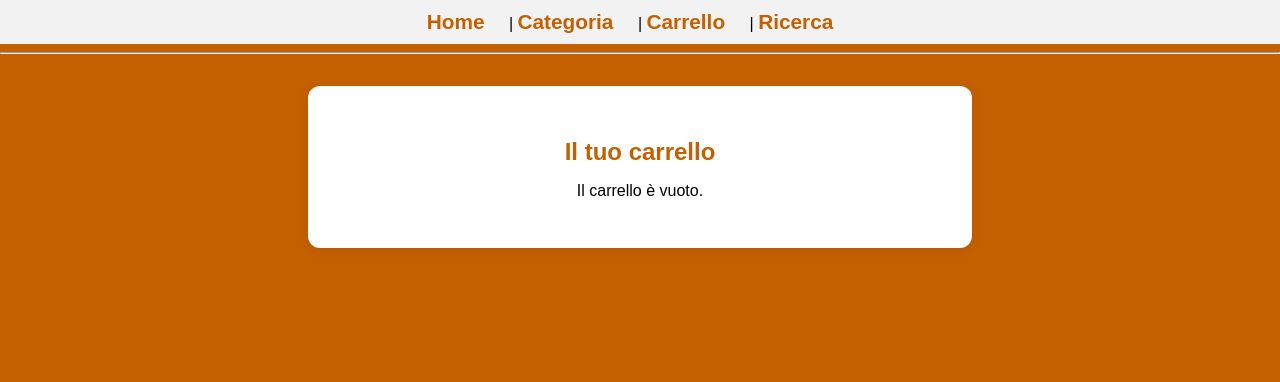
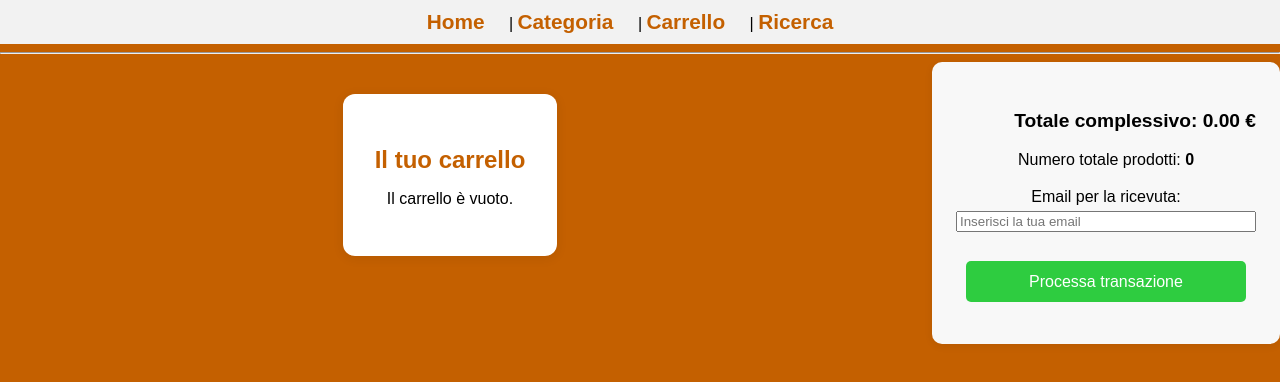
Before and after one commit to Zaidaman/CartExpress, a Vue app in the folder frontend/: page /carrello in a window 1280 px wide. Shown: the top 382 px of the page. Built offline with nearby package versions, Linux system fonts and the light colour scheme.

Commit message:
Update CarrelloView.vue

```diff
--- a/frontend/src/views/CarrelloView.vue
+++ b/frontend/src/views/CarrelloView.vue
@@ -3,6 +3,13 @@ import { ref, onMounted } from 'vue';
 
 const carrello = ref([]);
 const totale = ref(0);
+
+const totaleProdotti = ref(0);
+const email = ref("");
+
+function calcolaTotaleProdotti() {
+	totaleProdotti.value = carrello.value.reduce((acc, prod) => acc + prod.quantita, 0);
+}
 
 function leggiCarrelloDaCookie() {
 	const cookie = document.cookie.split('; ').find(row => row.startsWith('carrello='));
@@ -22,7 +29,9 @@ function leggiCarrelloDaCookie() {
 		carrello.value = [];
 	}
 	calcolaTotale();
+	calcolaTotaleProdotti();
 }
+
 
 function calcolaTotale() {
 	totale.value = carrello.value.reduce((acc, prod) => acc + (prod.prezzo * prod.quantita), 0);
@@ -31,9 +40,19 @@ function calcolaTotale() {
 onMounted(() => {
 	leggiCarrelloDaCookie();
 });
+
+function processaTransazione() {
+	if (!email.value || !/^[^@\s]+@[^@\s]+\.[^@\s]+$/.test(email.value)) {
+		alert("Inserisci un'email valida.");
+		return;
+	}
+	// Qui puoi aggiungere la logica per processare la transazione
+	alert(`Transazione processata per ${email.value}!`);
+}
 </script>
 
 <template>
+	<div class="carrelli-flex">
 		<div class="carrello-container">
 			<h2>Il tuo carrello</h2>
 			<div v-if="carrello.length">
@@ -53,14 +72,70 @@ onMounted(() => {
 						</tr>
 					</tbody>
 				</table>
+			</div>
+			<p v-else>Il carrello è vuoto.</p>
+		</div>
+		<div class="checkout-container">
 			<div class="totale-carrello">
 				<strong>Totale complessivo: {{ totale.toFixed(2) }} €</strong>
 			</div>
+			<div class="totale-prodotti">
+				<span>Numero totale prodotti: <strong>{{ totaleProdotti }}</strong></span>
 			</div>
-		<p v-else>Il carrello è vuoto.</p>
+			<div class="email-input">
+				<label for="email">Email per la ricevuta:</label>
+				<input id="email" v-model="email" type="email" placeholder="Inserisci la tua email" />
+			</div>
+			<button class="checkout-btn" @click="processaTransazione">Processa transazione</button>
+		</div>
 	</div>
 </template>
 
 <style lang="scss" scoped>
 @import '../styles/carrello.scss';
+
+.carrelli-flex {
+	display: flex;
+	gap: 2rem;
+	align-items: flex-start;
+}
+
+.checkout-container {
+	min-width: 300px;
+	background: #f8f8f8;
+	border-radius: 10px;
+	box-shadow: 0 2px 8px rgba(0,0,0,0.07);
+	padding: 2rem 1.5rem;
+	display: flex;
+	flex-direction: column;
+	gap: 1.2rem;
+}
+
+.checkout-container .totale-carrello {
+	font-size: 1.2rem;
+}
+
+.checkout-container .totale-prodotti {
+	font-size: 1rem;
+}
+
+.email-input {
+	display: flex;
+	flex-direction: column;
+	gap: 0.3rem;
+}
+
+.checkout-btn {
+	background: #2ecc40;
+	color: #fff;
+	border: none;
+	border-radius: 5px;
+	padding: 0.7rem 1.2rem;
+	font-size: 1rem;
+	cursor: pointer;
+	transition: background 0.2s;
+}
+.checkout-btn:hover {
+	background: #27ae38;
+}
 </style>
```
Lines whose indentation alone changed are shown as unchanged.
